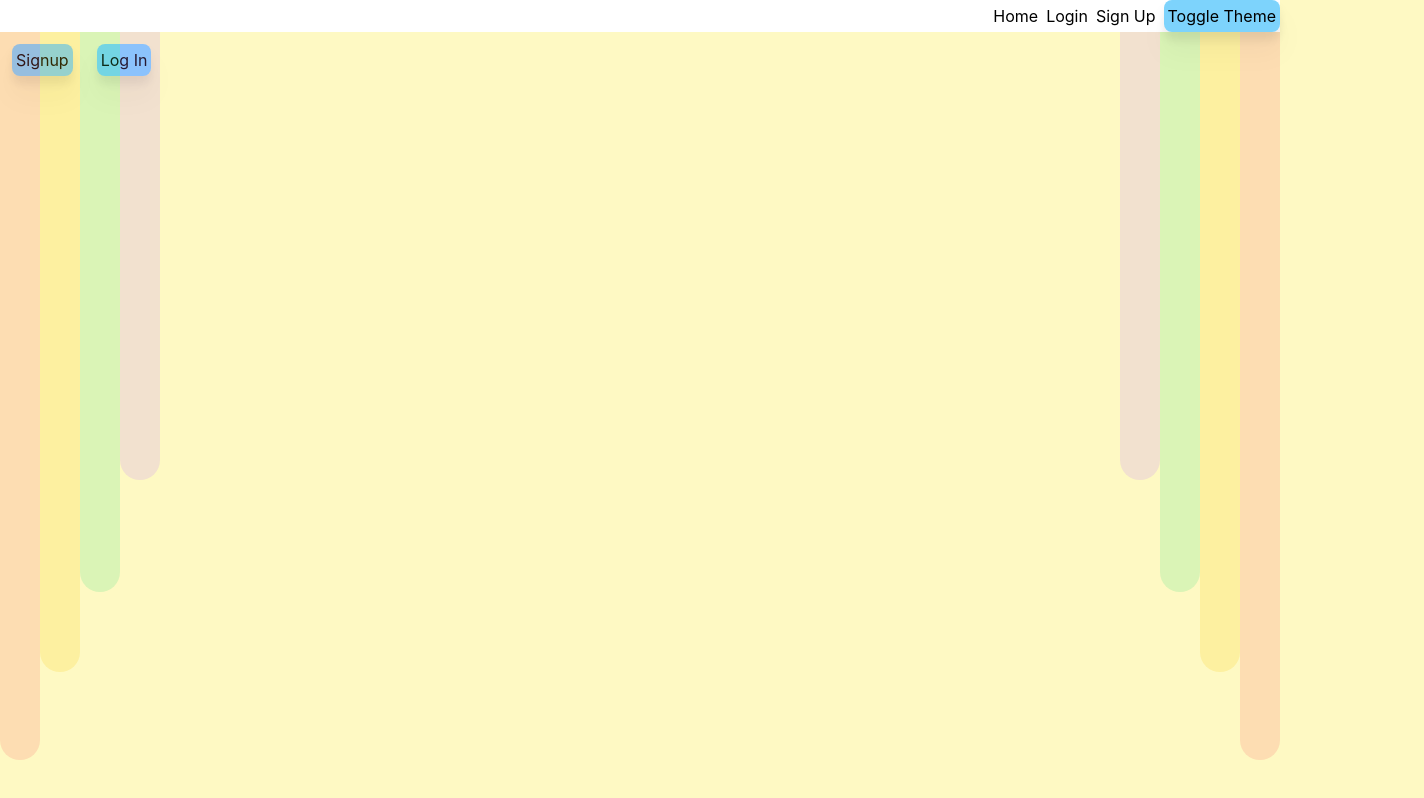
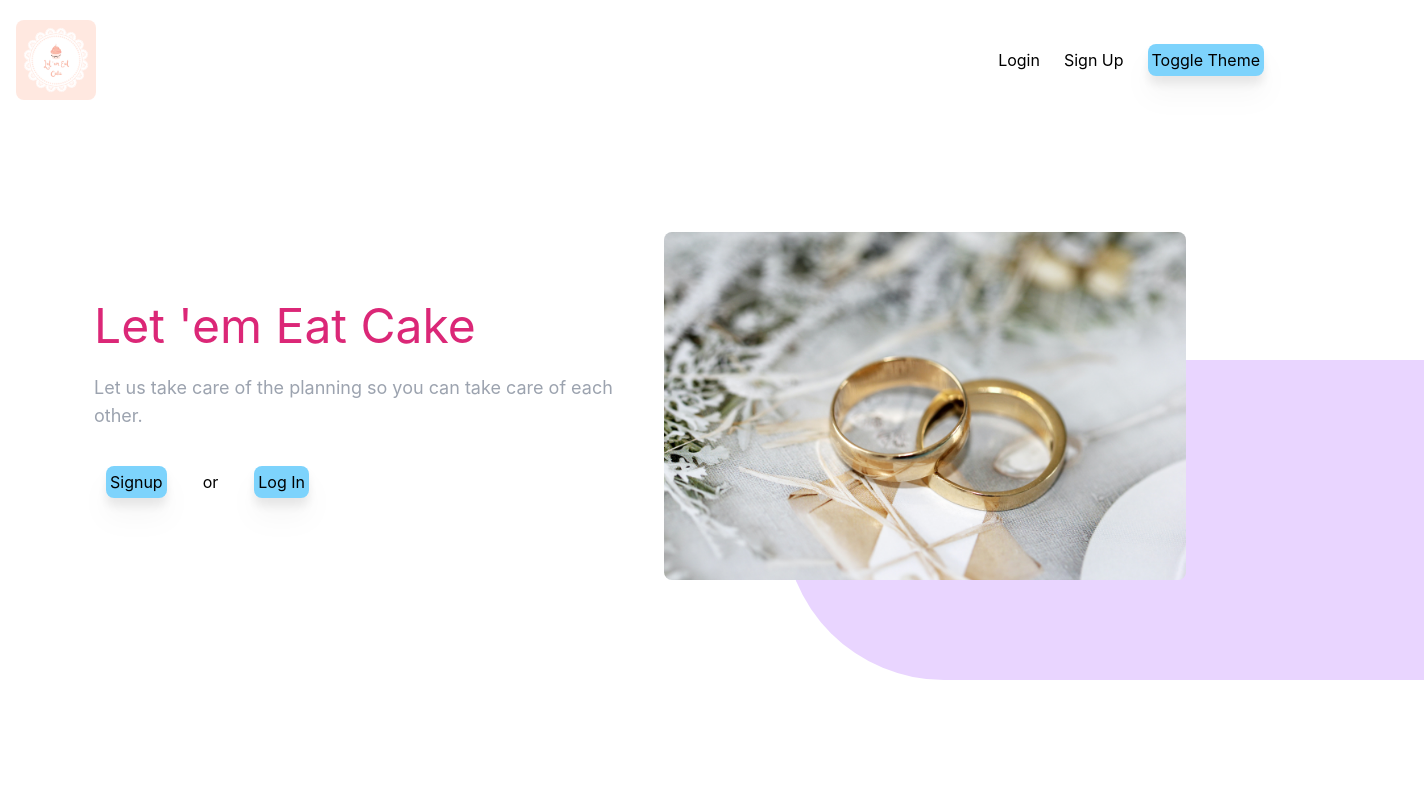
Before and after one commit to ccash12/incredible-wedding-organizer, a React (Create React App) app in the folder frontend/: page / in a window 1280 px wide. Shown: the top 798 px of the page, 1424 px wide, since content can reach past the window. Built offline with nearby package versions, Linux system fonts and the light colour scheme; what tw-elements would draw is missing.

Commit message:
navbar and ui updates

```diff
--- a/frontend/public/index.html
+++ b/frontend/public/index.html
@@ -16,15 +16,14 @@
       user's mobile device or desktop. See https://developers.google.com/web/fundamentals/web-app-manifest/
     -->
     <link rel="manifest" href="%PUBLIC_URL%/manifest.json" />
-    <!--
-      Notice the use of %PUBLIC_URL% in the tags above.
-      It will be replaced with the URL of the `public` folder during the build.
-      Only files inside the `public` folder can be referenced from the HTML.
-
-      Unlike "/favicon.ico" or "favicon.ico", "%PUBLIC_URL%/favicon.ico" will
-      work correctly both with client-side routing and a non-root public URL.
-      Learn how to configure a non-root public URL by running `npm run build`.
-    -->
+    <link
+      rel="stylesheet"
+      href="https://cdnjs.cloudflare.com/ajax/libs/font-awesome/6.2.1/css/all.min.css"
+      integrity="sha512-MV7K8+y+gLIBoVD59lQIYicR65iaqukzvf/nwasF0nqhPay5w/9lJmVM2hMDcnK1OnMGCdVK+iQrJ7lzPJQd1w=="
+      crossorigin="anonymous"
+      referrerpolicy="no-referrer"
+    />
+    <script src="./TW-ELEMENTS-PATH/dist/js/index.min.js"></script>
     <title>Wedding Planner</title>
   </head>
   <body>
--- a/frontend/src/App.js
+++ b/frontend/src/App.js
@@ -92,9 +92,9 @@ export default function App() {
           />
           <Route path="profile" element={<Profile />} />
         </Routes>
-        <div className="py-10 px-5 md:p-10 h-screen bg-yellow-100 dark:bg-slate-800">
+        {/* <div className="py-10 px-5 md:p-10 h-screen bg-yellow-100 dark:bg-slate-800">
           <Background />
-        </div>
+        </div> */}
       </BrowserRouter>
     </>
   );
--- a/frontend/src/components/Home/Home.js
+++ b/frontend/src/components/Home/Home.js
@@ -3,6 +3,7 @@ import DisplayWedding from "../Wedding/DisplayWedding";
 import DisplayParty from "../Party/DisplayParty";
 import DisplayGuest from "../Guest/DisplayGuest";
 import { useNavigate } from "react-router-dom";
+import heroImage from "../../images/wedding-rings.jpg";
 
 function Home({
   token,
@@ -22,9 +23,19 @@ function Home({
   return (
     <div>
       {!userState.firstname ? (
-        <>
+        <section className="relative">
+          <div className="container flex flex-col-reverse lg:flex-row items-center gap-12 mt-14 lg:mt-28">
+            <div className="flex flex-1 flex-col items-center lg:items-start">
+              <h2 className="text-pink-600 text-3xl md:text-4 lg:text-5xl text-center lg:text-left mb-6">
+                Let 'em Eat Cake
+              </h2>
+              <p className="text-gray-400 text-lg text-center lg:text-left mb-6">
+                Let us take care of the planning so you can take care of each
+                other.
+              </p>
+              <div className="flex items-center justify-center flex-wrap gap-6">
                 <button
-            className="z-50 m-3 p-1 hover:scale-105 hover:text-white bg-sky-300 dark:bg-blue-700 dark:text-slate-100 rounded-lg drop-shadow-xl"
+                  className="m-3 p-1 hover:scale-105 hover:text-white bg-sky-300 dark:bg-blue-700 dark:text-slate-100 rounded-lg drop-shadow-xl"
                   type="button"
                   onClick={() => {
                     navigate("/signup");
@@ -32,8 +43,9 @@ function Home({
                 >
                   Signup
                 </button>
+                <p>or</p>
                 <button
-            className="z-50 m-3 p-1 hover:scale-105 hover:text-white bg-sky-300 dark:bg-blue-700 dark:text-slate-100 rounded-lg drop-shadow-xl"
+                  className="m-3 p-1 hover:scale-105 hover:text-white bg-sky-300 dark:bg-blue-700 dark:text-slate-100 rounded-lg drop-shadow-xl"
                   type="button"
                   onClick={() => {
                     navigate("/login");
@@ -41,7 +53,18 @@ function Home({
                 >
                   Log In
                 </button>{" "}
-        </>
+              </div>
+            </div>
+            <div className="flex justify-center flex-1 mb-10 md:mb-16 lg:mb-0 z-10">
+              <img
+                className="w-5/6 h-5/6 sm:w-3/4 sm:h-3/4 md:w-full md:h-full rounded-lg "
+                src={heroImage}
+                alt="Wedding Rings"
+              />
+            </div>
+          </div>
+          <div className="hidden md:block overflow-hidden bg-purple-200 rounded-l-full absolute h-80 w-2/4 top-32 right-0 lg:-bottom-28 lg:-right-36"></div>
+        </section>
       ) : null}
 
       {userState.firstname ? (
--- a/frontend/src/components/Navbar/Navbar.js
+++ b/frontend/src/components/Navbar/Navbar.js
@@ -1,8 +1,10 @@
 import React, { useEffect, useState } from "react";
 import { Link } from "react-router-dom";
+import logo from "../../images/cakelogo.png";
 
 export default function Navbar({ userState }) {
   const [theme, setTheme] = useState("light");
+  // const [isOpen, setIsOpen] = useState("false");
 
   const toggleTheme = () => {
     if (theme === "light") {
@@ -29,8 +31,17 @@ export default function Navbar({ userState }) {
   return (
     <>
       <header className="sticky top-0 z-50 bg-white">
-        <div className="text-right space-x-2">
-          <Link to="/">Home</Link>
+        <div className="p-4 flex items-center justify-between">
+          <div className="py-1">
+            <Link to="/">
+              <img
+                className="w-20 h-20 hover:scale-105 rounded-lg"
+                src={logo}
+                alt="cake-logo"
+              />
+            </Link>
+          </div>
+          <div className="hidden sm:flex flex-1 justify-end items-center gap-6">
             {userState.firstname && <Link to="/profile">Profile</Link>}
             {!userState.firstname && <Link to="/login">Login</Link>}
             {!userState.firstname && <Link to="/signup">Sign Up</Link>}
@@ -42,6 +53,13 @@ export default function Navbar({ userState }) {
               Toggle Theme{" "}
             </button>
           </div>
+          <div className="flex sm:hidden items-end flex-1 flex-col">
+            <button className="text-2xl fas fa-bars "></button>
+            {/* {userState.firstname && <Link to="/profile">Profile</Link>}
+            {!userState.firstname && <Link to="/login">Login</Link>}
+            {!userState.firstname && <Link to="/signup">Sign Up</Link>} */}
+          </div>
+        </div>
       </header>
     </>
   );
--- a/frontend/src/index.css
+++ b/frontend/src/index.css
@@ -4,15 +4,15 @@
 
 body {
   margin: 0;
-  font-family: -apple-system, BlinkMacSystemFont, 'Segoe UI', 'Roboto', 'Oxygen',
-    'Ubuntu', 'Cantarell', 'Fira Sans', 'Droid Sans', 'Helvetica Neue',
+  font-family: -apple-system, BlinkMacSystemFont, "Segoe UI", "Roboto", "Oxygen",
+    "Ubuntu", "Cantarell", "Fira Sans", "Droid Sans", "Helvetica Neue",
     sans-serif;
   -webkit-font-smoothing: antialiased;
   -moz-osx-font-smoothing: grayscale;
-  background-color: #fef9c3;
+  /* background-color: #fef9c3; */
 }
 
 code {
-  font-family: source-code-pro, Menlo, Monaco, Consolas, 'Courier New',
+  font-family: source-code-pro, Menlo, Monaco, Consolas, "Courier New",
     monospace;
 }
--- a/frontend/tailwind.config.js
+++ b/frontend/tailwind.config.js
@@ -6,6 +6,15 @@ module.exports = {
   ],
   theme: {
     extend: {},
+    container: {
+      center: true,
+      padding: "1rem",
+      screens: {
+        lg: "1124px",
+        xl: "1124px",
+        "2xl": "1124px",
+      },
+    },
   },
   plugins: [require("tw-elements/dist/plugin")],
   darkMode: "class",
```
Also changed, not shown: frontend/src/images/cakelogo.png (added). Lines whose indentation alone changed are shown as unchanged.
